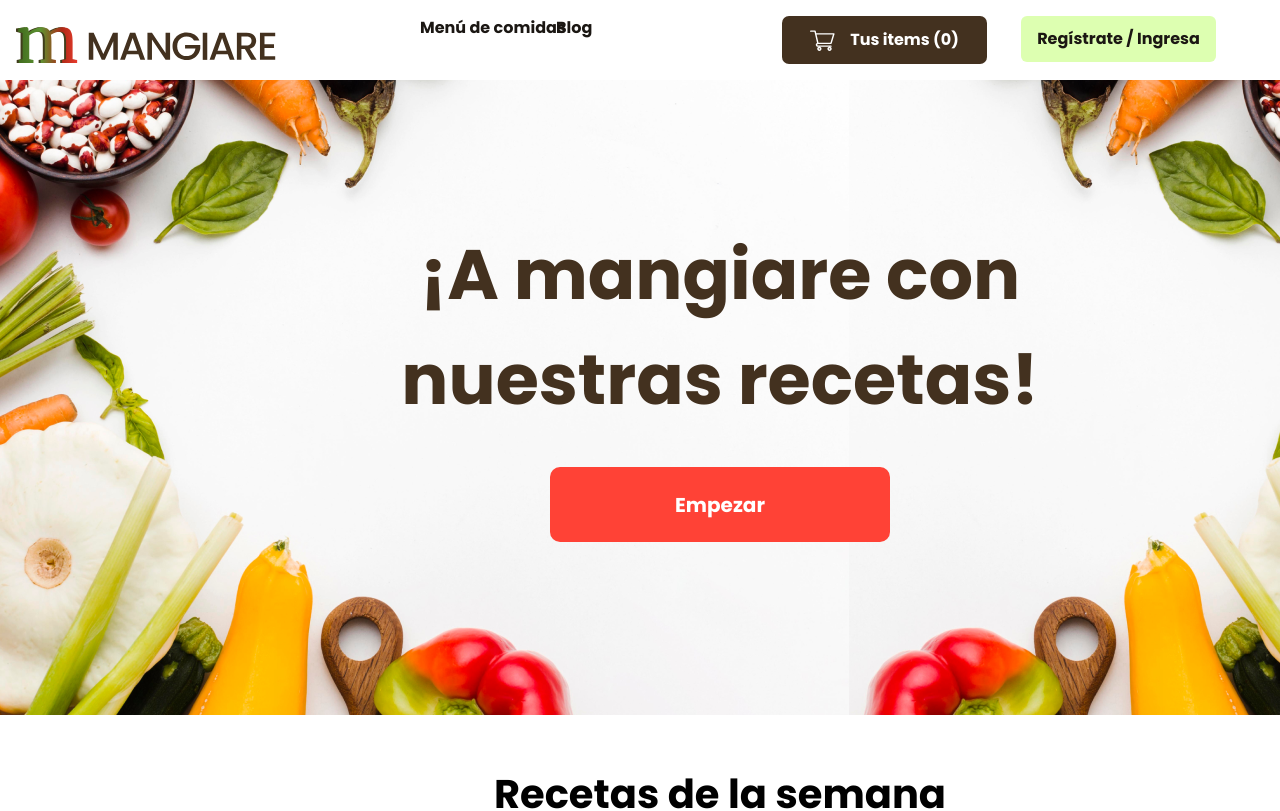
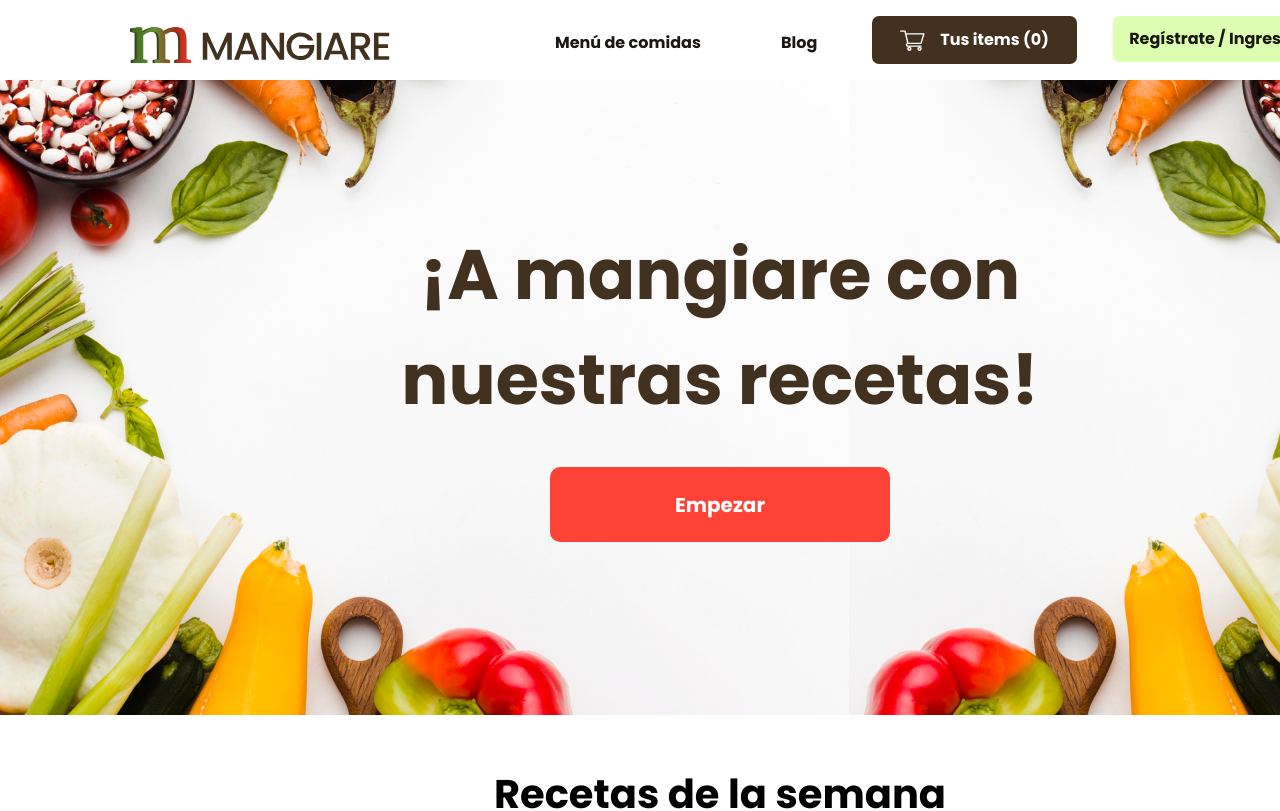
Before and after one commit to RobertCiclos/DigitalSource, a React (Create React App) app: page / in a window 1280 px wide. Shown: the top 811 px of the page. Built offline with nearby package versions, Linux system fonts and the light colour scheme.

Commit message:
termine el navbar

```diff
--- a/src/components/Navbar.jsx
+++ b/src/components/Navbar.jsx
@@ -8,7 +8,7 @@ const Navbar = () => {
     <header>
       <div
         className='w-[414px] h-[76px] flex items-center shadow-lg mx-auto px-[16px]
-        lg:px-[130divpx] lg:w-[1440px] lg:h-[80px]'>
+        lg:px-[130px] lg:w-[1440px] lg:h-[80px]'>
         <nav
           className="grid grid-cols-2 items-center gap-[39px]
           lg:gap-0 ">
@@ -19,27 +19,27 @@ const Navbar = () => {
               className='grid
               lg:w-[744px] lg:h-[48px] lg:ml-[-145px] lg:grid-cols-4'>
               <Link to="/"
-                className='boton ml-[-50px] invisible
+                className='boton ml-[-20px] mt-[15px] invisible
                 lg:visible'>
                 Menú de comidas
               </Link>
               <Link to="/"
-                className='boton ml-[-100px] invisible
+                className='boton ml-[20px] mt-[15px] invisible
                 lg:visible'>
                 Blog
               </Link>
               <Link to="/ProcesodeCompra1"
-                className=' ml-[-60px] invisible
+                className=' ml-[-75px] invisible
                 lg:visible'>
                   <BtnBrownItems/>
               </Link>
               <Link  to="/"
-                className='mt-[-90px]
-                lg:ml-[-7px] lg:mt-[0px]'>
+                className='mt-[-80px] ml-[-15px]
+                lg:ml-[-20px] lg:mt-[0px]'>
                 <BtnRegistrate/>
               </Link>
               <img src="./svg/Navbar/MenuNavBar.svg"
-                className='absolute pl-[160px] pt-[35px] visible
+                className='absolute pl-[150px] pt-[52px] visible
                 lg:invisible'/>
             </div>
         </nav>
--- a/src/components/buttons/BtnBrownSuscribirme.jsx
+++ b/src/components/buttons/BtnBrownSuscribirme.jsx
@@ -3,11 +3,12 @@ import React from 'react'
 const BtnBrownSuscribirme = (props) => {
   return (
     <button
-      className='flex items-center justify-center bg-marronC
-      font-[Roboto] font-normal text-[white]
-      w-[88px] h-[40px] text-[12px] rounded-r-[3.2px]
-      smaux:w-[168px] smaux:h-[42px] smaux:text-[18px] smaux:rounded-r-[6px]'>
+      className='flex items-center justify-center bg-marronC'>
+      <p className='font-[Roboto] font-normal text-[white] text-center
+      w-[88px] h-[41px] text-[12px] rounded-r-[3.2px] pt-[10px]
+      smaux:w-[168px] smaux:h-[41px] lg:h-[40px] smaux:text-[18px] smaux:rounded-r-[6px]'>
       Suscribirme
+      </p>
     </button>
   )
 }
--- a/src/pages/Home.jsx
+++ b/src/pages/Home.jsx
@@ -186,8 +186,8 @@ const Home = () => {
               className='w-[420px] h-[42px] grid grid-cols-2 px-[30px]
               lg:mt-[152px]'>
               <input
-                className='w-[146px] h-[40px] ml-[-20px] bg-gray-50 border border-gray-300  rounded-lg px-4 py-2
-                lg:w-[289px] lg:h-[40px] lg:ml-[-60px]'
+                className='w-[146px] h-[41px] ml-[-20px] bg-gray-50 border border-gray-300  rounded-lg px-4 py-2
+                lg:w-[289px] lg:h-[40px] lg:ml-[-60px] lg:placeholder:visible placeholder:invisible'
                 placeholder='Escribe tu correo electronico'>
               </input>
               <div
```
